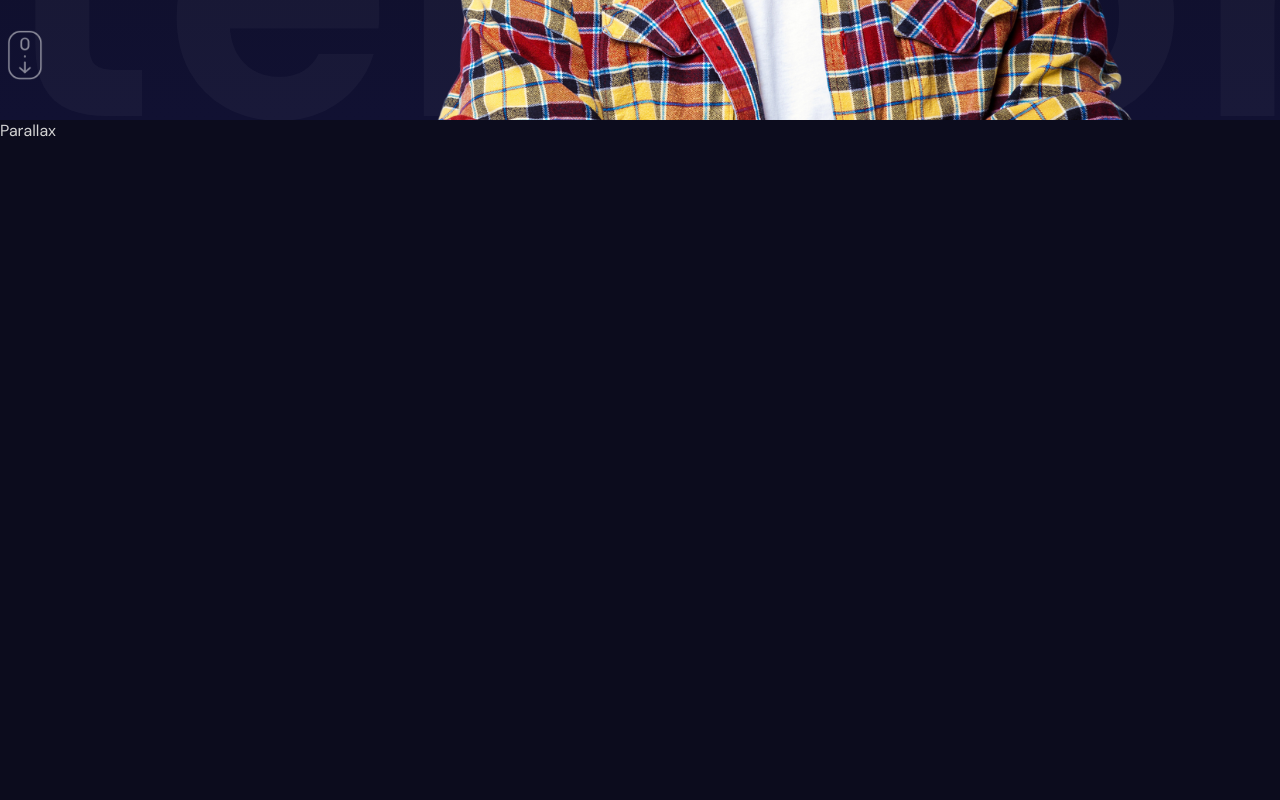
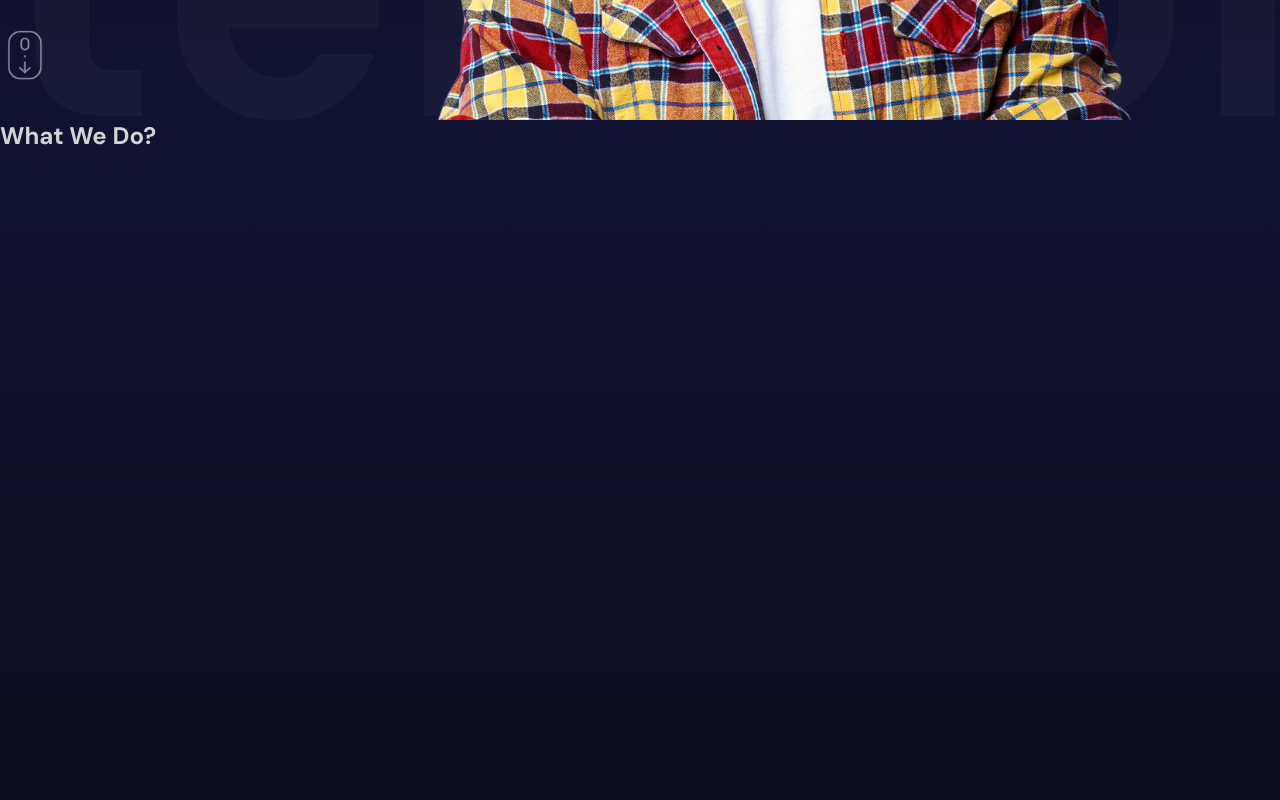
Before and after one commit to AakashRam70/3D-portfolio, a React (Vite) app: page / in a window 1280 px wide. Shown: the part 680-1480 px from the top of the page. Built offline with nearby package versions, Linux system fonts and the light colour scheme.

Commit message:
adding new file Parallax.jsx and parallax.scss

```diff
--- a/src/App.jsx
+++ b/src/App.jsx
@@ -1,16 +1,17 @@
 import "./app.scss"
 import Hero from "./components/hero/Hero";
 import Navbar from "./components/navbar/Navbar";
-import Test from "./Test";
+import Parallax from "./components/parallax/Parallax";
+import Parllax from "./components/parallax/Parallax";
 const App = () => {
   return <div>
     <section>
       <Navbar />
       <Hero />
     </section>
-    <section>Parallax</section>
+    <section id="Services"><Parllax type="services" /></section>
     <section>Services</section>
-    <section>Parallax</section>
+    <section id="Portfolio"><Parallax type="portfolio" /></section>
     <section>Portfolio2</section>
     <section>Portfolio3</section>
     <section>Contact</section>
--- /dev/null
+++ b/src/components/parallax/Parallax.jsx
@@ -0,0 +1,15 @@
+import React from 'react'
+import "./parallax.scss"
+
+const Parallax = ({ type }) => {
+    return (
+        <div className='parallax' style={{ background: type == "services" ? "linear-gradient(180deg, #111132,#0c0c1d)" : "linear-gradient(180deg, #111132, #505064)" }}>
+            <h1>{type === "services" ? "What We Do?" : "What We Did?"}</h1>
+            <div className="mountains"></div>
+            <div className="planets"></div>
+            <div className="stars"></div>
+        </div>
+    )
+}
+
+export default Parallax;
--- /dev/null
+++ b/src/components/parallax/parallax.scss
@@ -0,0 +1,4 @@
+.parallax {
+    width: 100%;
+    height: 100%;
+}
```
